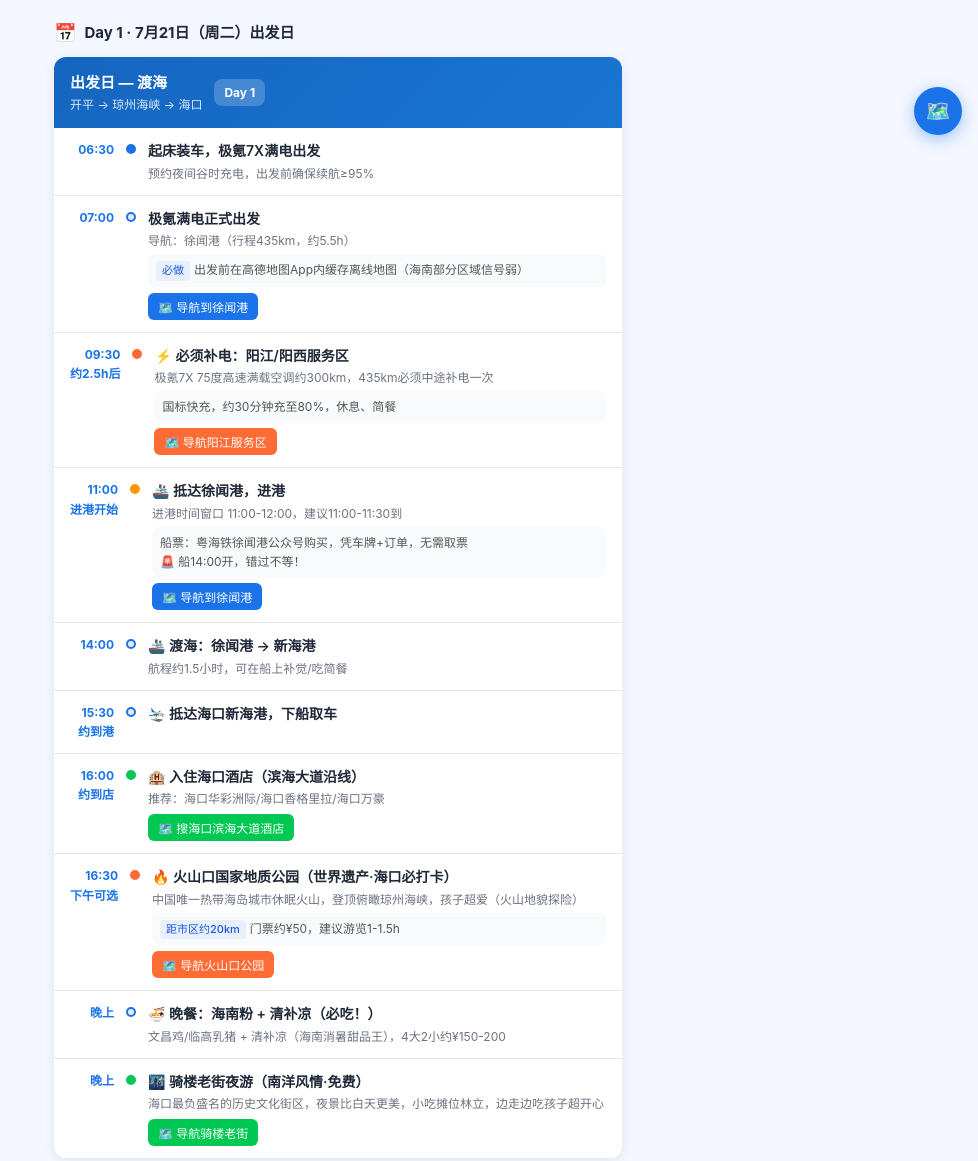
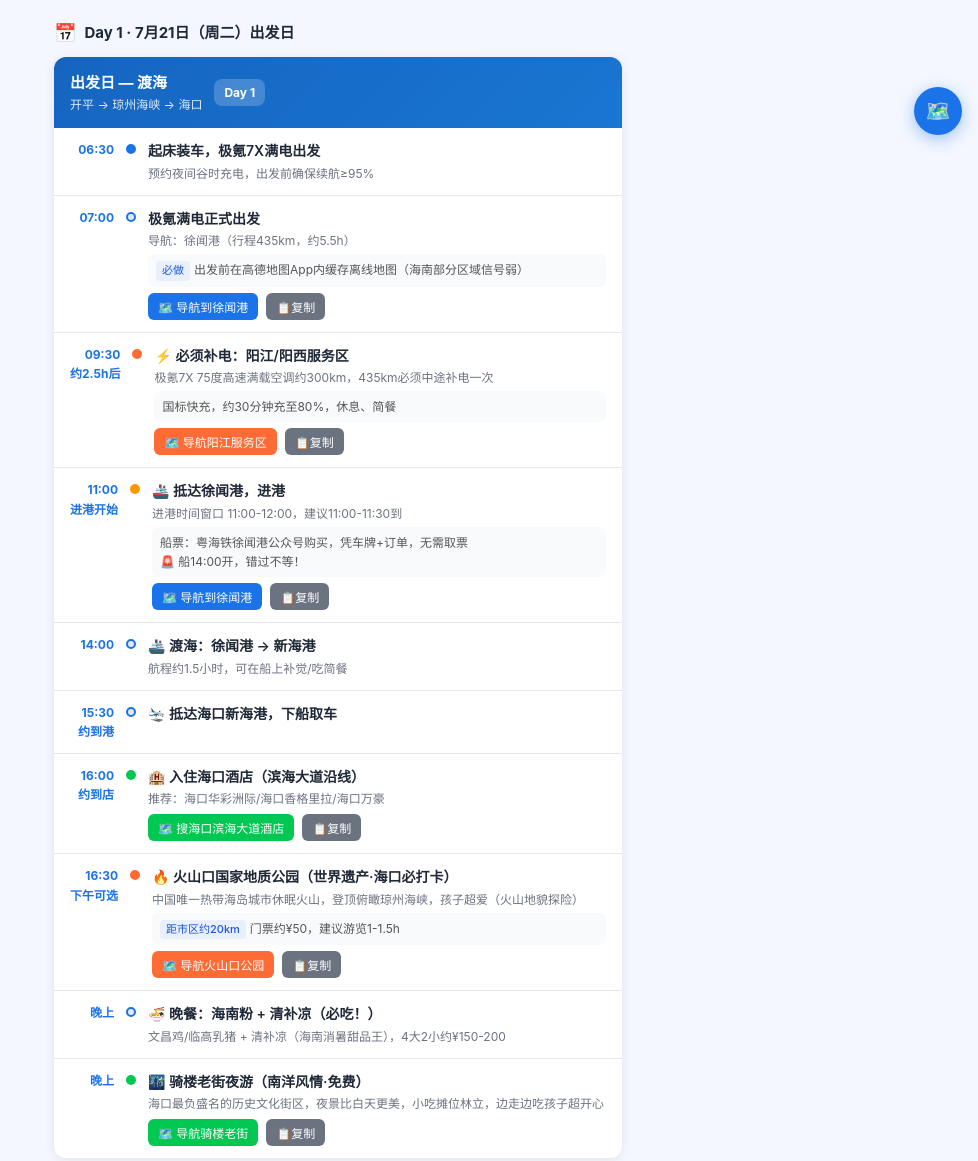
Before and after one commit to hubingxiong-png/hainan-trip-2026, a plain HTML site: page index.html in a window 1280 px wide. Shown: the part 649-1810 px from the top of the page, without its empty margins (302-1280 px from the left). Drawn offline with Linux system fonts and the light colour scheme.

Commit message:
fix: 导航改为按地名唤起，并增加复制地名兜底按钮

```diff
--- a/index.html
+++ b/index.html
@@ -159,6 +159,7 @@
     /* Toast notification */
     .toast { position: fixed; top: 20px; left: 50%; transform: translateX(-50%) translateY(-80px); background: #333; color: white; padding: 10px 20px; border-radius: 24px; font-size: 13px; z-index: 9999; transition: transform 0.3s ease; white-space: nowrap; }
     .toast.show { transform: translateX(-50%) translateY(0); }
+  .copy-btn { background:#6b7280 !important; }
   </style>
 </head>
 <body>
@@ -781,50 +782,78 @@
   // 高德地图唤起导航
   // 逻辑：手机端优先尝试拉起高德App，失败则跳转Web版
   // 高德地图导航（带地名+坐标双保险）
-  function navTo(name, lng, lat) {
+  // 导航：按地名唤起高德（不依赖硬编码坐标，杜绝偏移/错值）
+  function navTo(name) {
+    var n = encodeURIComponent(name);
     var isMobile = /Android|iPhone|iPad|iPod/i.test(navigator.userAgent);
-    var n = encodeURIComponent(name);
-
     if (isMobile) {
-      // 【App导航】amap://navi 导航模式，带地名和坐标
-      // poiname=目的地名称，lat/lon=坐标，dev=1表示坐标来源为高德（已转火星坐标）
-      var appUrl = 'amap://navi?poiname=' + n + '&lat=' + lat + '&lon=' + lng + '&dev=1&src=webapp';
-
-      // 【Web导航兜底】高德网页版导航
-      var webUrl = 'https://m.amap.com/navi?dest=' + lng + ',' + lat + '&destName=' + n + '&hideShadowBar=true';
-
-      // 尝试拉起高德App
-      window.location.href = appUrl;
-
-      // 3秒后若仍在当前页面，说明App未拉起，切Web版
+      window.location.href = 'amap://keywordSearch?keywords=' + n;
       setTimeout(function () {
         if (document.visibilityState === 'visible') {
-          window.location.href = webUrl;
+          window.location.href = 'https://www.amap.com/search?query=' + n;
         }
-      }, 3000);
+      }, 2500);
     } else {
-      // PC端直接打开Web版
-      window.open('https://m.amap.com/navi?dest=' + lng + ',' + lat + '&destName=' + n, '_blank');
+      window.open('https://www.amap.com/search?query=' + n, '_blank');
     }
   }
 
   // 地图搜索（用于搜酒店、充电站）
   function searchMap(keyword) {
+    var k = encodeURIComponent(keyword);
     var isMobile = /Android|iPhone|iPad|iPod/i.test(navigator.userAgent);
-    var encoded = encodeURIComponent(keyword);
     if (isMobile) {
-      // 手机上用高德App搜索
-      window.location.href = 'amap://keywordSearch?keywords=' + encoded;
-      setTimeout(function() {
-        setTimeout(function() {
-          if (document.visibilityState === 'visible') {
-            window.location.href = 'https://m.amap.com/search?query=' + encoded + '&key=';
-          }
-        }, 2000);
-      }, 100);
+      window.location.href = 'amap://keywordSearch?keywords=' + k;
+      setTimeout(function () {
+        if (document.visibilityState === 'visible') {
+          window.location.href = 'https://www.amap.com/search?query=' + k;
+        }
+      }, 2500);
     } else {
-      window.open('https://m.amap.com/search?query=' + encoded + '&key=', '_blank');
+      window.open('https://www.amap.com/search?query=' + k, '_blank');
     }
+  }
+
+  // 复制地名兜底（地图拉不起时，手动粘贴到高德/百度）
+  function copyName(name) {
+    function done() { showToast('已复制：' + name + '（可粘贴到高德/百度）'); }
+    function fail() { showToast('复制失败，请长按选择'); }
+    if (navigator.clipboard && navigator.clipboard.writeText) {
+      navigator.clipboard.writeText(name).then(done).catch(function () { legacyCopy(name, done, fail); });
+    } else {
+      legacyCopy(name, done, fail);
+    }
+  }
+  function legacyCopy(text, done, fail) {
+    var ta = document.createElement('textarea');
+    ta.value = text; ta.style.position = 'fixed'; ta.style.top = '-9999px';
+    document.body.appendChild(ta); ta.focus(); ta.select();
+    try { document.execCommand('copy') ? done() : fail(); } catch (e) { fail(); }
+    document.body.removeChild(ta);
+  }
+
+  // 自动给每个导航/搜索按钮“隔壁”包一个复制按钮（无需逐个改 HTML）
+  function injectCopyButtons() {
+    document.querySelectorAll('.nav-btn').forEach(function (btn) {
+      var attr = btn.getAttribute('onclick') || '';
+      var m = attr.match(/navTo\(\s*'([^']+)'|searchMap\(\s*'([^']+)'/);
+      var name = (m ? (m[1] || m[2]) : btn.textContent || '目的地').trim();
+      var copy = document.createElement('button');
+      copy.className = 'nav-btn copy-btn';
+      copy.type = 'button';
+      copy.textContent = '📋复制';
+      copy.setAttribute('onclick', "copyName('" + name.replace(/\\/g, '\\\\').replace(/'/g, "\\'") + "')");
+      var wrap = document.createElement('span');
+      wrap.style.cssText = 'display:inline-flex;gap:4px;align-items:center;vertical-align:middle;';
+      btn.parentNode.insertBefore(wrap, btn);
+      wrap.appendChild(btn);
+      wrap.appendChild(copy);
+    });
+  }
+  if (document.readyState === 'loading') {
+    document.addEventListener('DOMContentLoaded', injectCopyButtons);
+  } else {
+    injectCopyButtons();
   }
 
   // Toast提示
```
